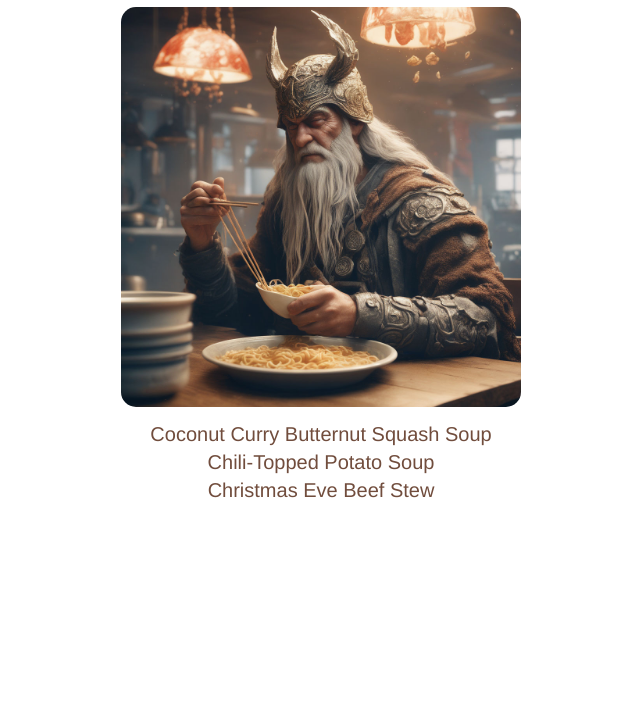
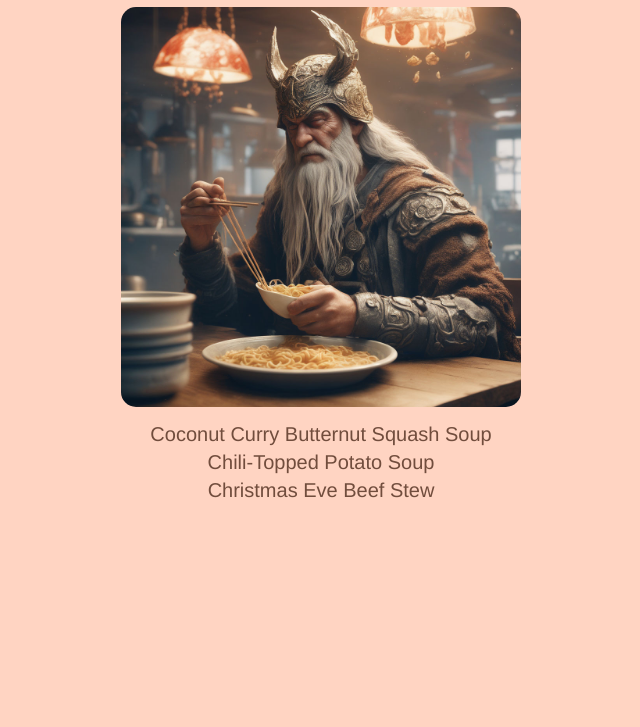
Before and after one commit to codebuilder-js/odin-recipes, a plain HTML site: page index.html in a window 1280 px wide. Shown: the part 73-800 px from the top of the page, without its empty margins (319-959 px from the left). Drawn offline with Linux system fonts and the light colour scheme.

Commit message:
Add background color to html element

```diff
--- a/style.css
+++ b/style.css
@@ -1,3 +1,7 @@
+html {
+    background-color: #ffd4c2;
+}
+
 h1,
 h2,
 ul,
@@ -30,4 +34,5 @@ ul li {
 ul a {
     text-decoration: none;
     font-size: 20px;
+
 }
```
